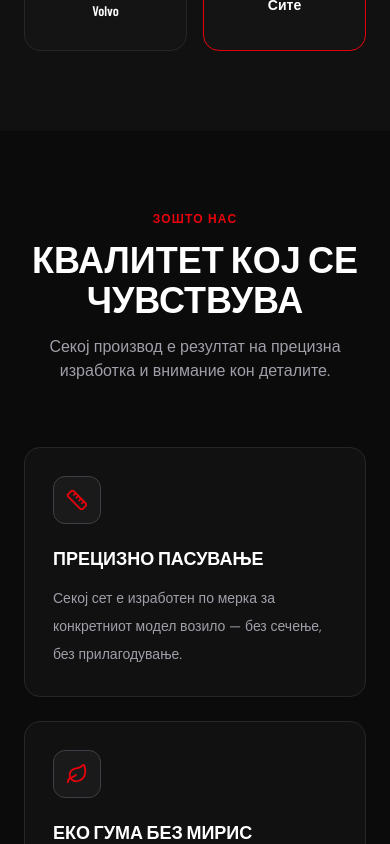
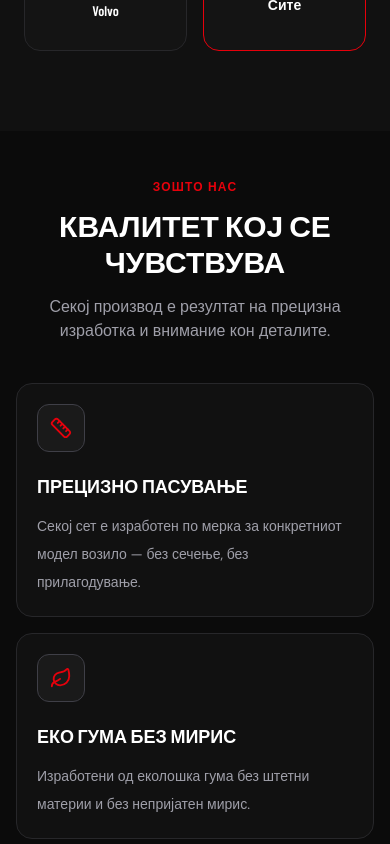
Before and after one commit to ademosky/patosnici-web, a Next.js app: page / in a window 390 px wide. Shown: the part 4140-4984 px from the top of the page. Built offline with nearby package versions, Linux system fonts and the light colour scheme; no server answers; a web font is replaced by a local one.

Commit message:
optimize Features for mobile

```diff
--- a/src/app/components/Features.tsx
+++ b/src/app/components/Features.tsx
@@ -14,18 +14,18 @@ export default function Features() {
   ];
 
   return (
-    <section className="bg-[#0b0b0b] py-20">
-      <div className="mx-auto max-w-7xl px-6">
+    <section className="bg-[#0b0b0b] py-12 sm:py-20">
+      <div className="mx-auto max-w-7xl px-4 sm:px-6">
         <div className="text-center">
           <p className="text-xs font-bold uppercase tracking-widest text-red-600">{t("feat_label")}</p>
-          <h2 className="mt-3 text-4xl font-black uppercase text-white">{t("feat_title")}</h2>
+          <h2 className="mt-3 text-3xl sm:text-4xl font-black uppercase text-white">{t("feat_title")}</h2>
           <p className="mx-auto mt-4 max-w-lg text-zinc-400">{t("feat_desc")}</p>
         </div>
-        <div className="mt-16 grid gap-6 sm:grid-cols-2 lg:grid-cols-4">
+        <div className="mt-10 sm:mt-16 grid gap-4 sm:gap-6 sm:grid-cols-2 lg:grid-cols-4">
           {features.map((f) => {
             const Icon = f.icon;
             return (
-              <div key={f.title} className="group rounded-2xl border border-zinc-800 bg-[#111111] p-7 transition-all duration-300 hover:-translate-y-1 hover:border-red-600">
+              <div key={f.title} className="group rounded-2xl border border-zinc-800 bg-[#111111] p-5 sm:p-7 transition-all duration-300 hover:-translate-y-1 hover:border-red-600">
                 <div className="flex h-12 w-12 items-center justify-center rounded-xl border border-zinc-700 bg-[#1a1a1a] transition group-hover:border-red-600">
                   <Icon size={22} className="text-red-600" />
                 </div>
```
